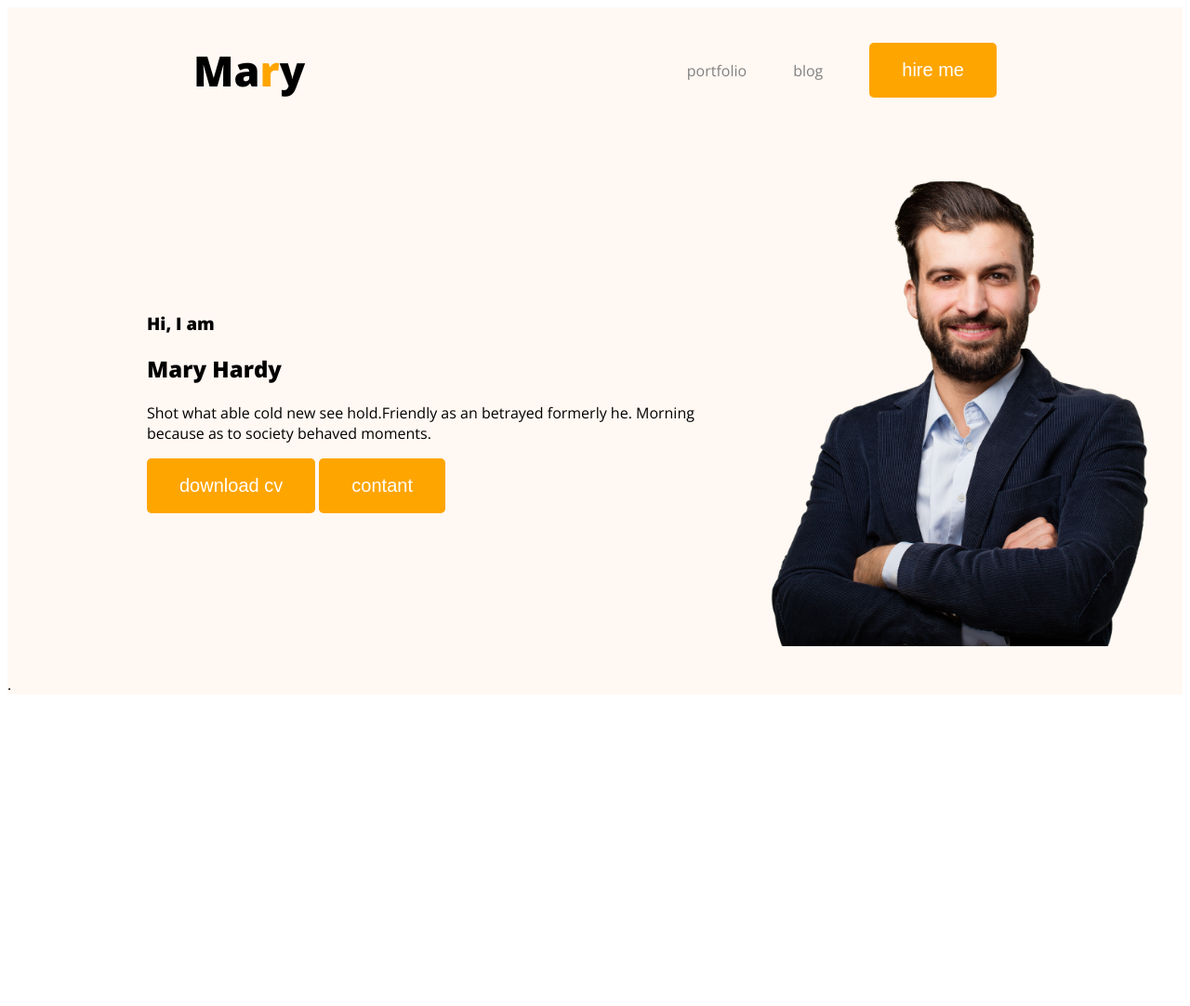
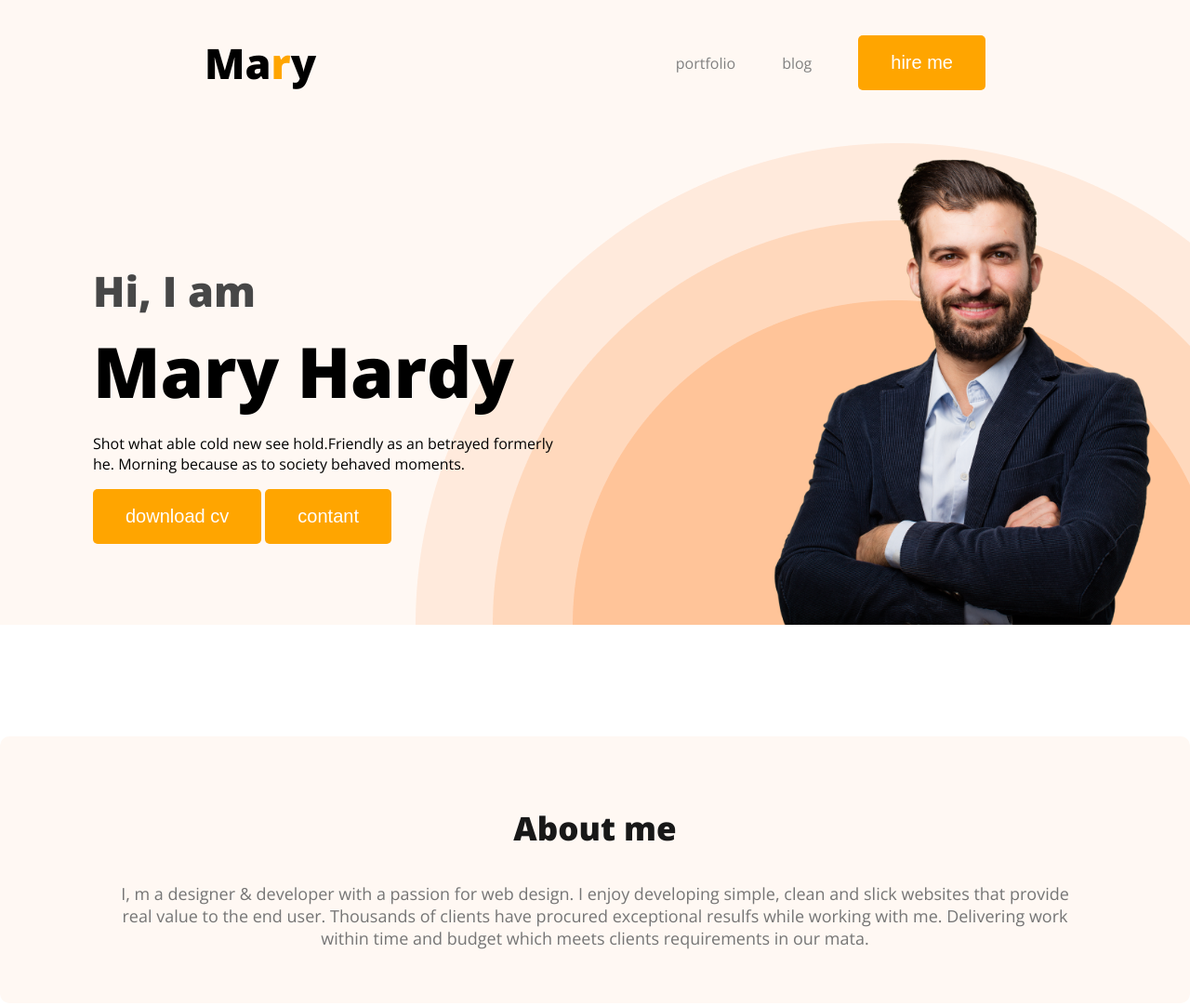
Before and after one commit to Gkviswas/porttfolio, a plain HTML site: page index.html in a window 1280 px wide. Shown: the whole page at 93% size. Before the commit the page ends 800 px from the top, so only its background shows below. Drawn offline with nearby package versions, Linux system fonts and the light colour scheme.

Commit message:
about updated

```diff
--- a/index.html
+++ b/index.html
@@ -35,7 +35,18 @@
         </div>
         <img class="profile-pic" src="images/hardy.png" alt="" />
       </div>
-      <main>.</main>
     </header>
+    <main>
+      <section class="about">
+        <h3 class="section-title">About me</h3>
+        <p class="section-descrition">
+          I, m a designer & developer with a passion for web design. I enjoy
+          developing simple, clean and slick websites that provide real value to
+          the end user. Thousands of clients have procured exceptional resulfs
+          while working with me. Delivering work within time and budget which
+          meets clients requirements in our mata.
+        </p>
+      </section>
+    </main>
   </body>
 </html>
--- a/styles/style.css
+++ b/styles/style.css
@@ -1,5 +1,7 @@
 body {
     font-family: 'Open Sans', sans-serif;
+    margin: 0;
+    padding: 0;
 }
 
 /*share styles*/
@@ -16,6 +18,21 @@ body {
 
 .text-primary {
     color: orange;
+}
+
+.section-title {
+    color: #181818;
+    text-align: center;
+    font-size: 35px;
+    font-weight: 700;
+}
+
+.section-descrition {
+    color: #757575;
+    text-align: center;
+    font-family: Open Sans;
+    font-size: 18px;
+    font-weight: 400;
 }
 
 /*-------------------*/
@@ -49,15 +66,54 @@ nav ul li a {
 
 header {
     background: #FFF8F3;
+    background-image: url("../images/header_bg.png");
+    background-position: right bottom;
+    background-repeat: no-repeat;
+    padding: 0px 20px;
 }
 
 .banner {
-    margin: 30px 30px 30px 150px;
+    padding: 15px 15px 0px 80px;
     display: flex;
     justify-content: space-between;
     align-items: center;
+
+}
+
+.banner-content {
+    max-width: 500px;
 }
 
 .banner .profile-pic {
     width: 450px;
 }
+
+.banner-greeting {
+    color: #474747;
+    font-family: Open Sans;
+    font-size: 45px;
+    font-weight: 600;
+    margin-bottom: 0;
+}
+
+.banner-title {
+    font-size: 75px;
+    font-weight: 700;
+    margin-top: 5px;
+    margin-bottom: 0px;
+}
+
+.banner .banner-content p {
+    margin-10px: 5px;
+}
+
+/*main section style*/
+
+/*about section*/
+
+.about {
+    padding: 40px 120px;
+    border-radius: 10px;
+    background: #FFF8F3;
+    margin: 120px 0;
+}
```
